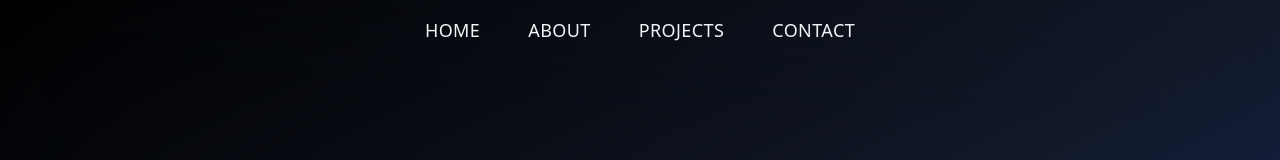
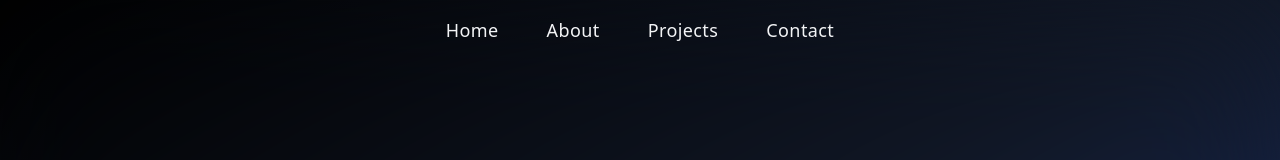
Before and after one commit to youssefshoukry1/Joyce-Portfolio, a React (Vite) app: page / in a window 1280 px wide. Shown: the top 160 px of the page. Built offline with nearby package versions, Linux system fonts and the light colour scheme; the HTML template or start-up script is replaced by a standard one.

Commit message:
update project

```diff
--- a/src/components/Navbar/Navbar.jsx
+++ b/src/components/Navbar/Navbar.jsx
@@ -34,7 +34,7 @@ export default function Navbar() {
     <nav className="fixed top-0 left-0 w-full z-50 bg-transparent">
       <div className="max-w-6xl mx-auto px-6 py-4 flex justify-center items-center">
         <Motion.ul
-          className="flex gap-8 md:gap-12 uppercase tracking-wide bg-transparent"
+          className="flex gap-8 md:gap-12  tracking-wide bg-transparent"
           variants={containerVariants}
           initial="hidden"
           animate="visible"
@@ -44,7 +44,7 @@ export default function Navbar() {
               key={id}
               variants={itemVariants}
               className="relative group text-gray-100 text-sm md:text-lg font-medium cursor-pointer
-                         hover:text-blue-400 transition-colors duration-300"
+              hover:text-blue-400 transition-colors duration-300"
               onClick={() => handleScroll(id)}
             >
               {name}
```
